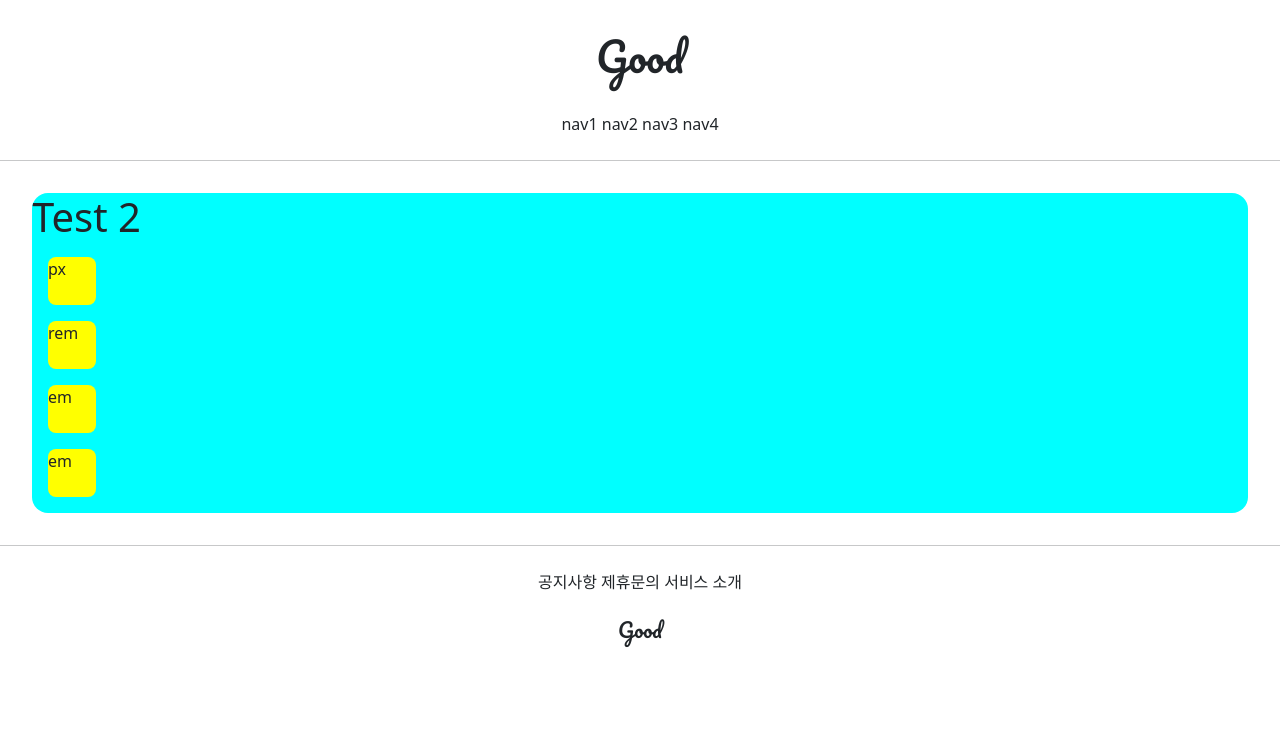
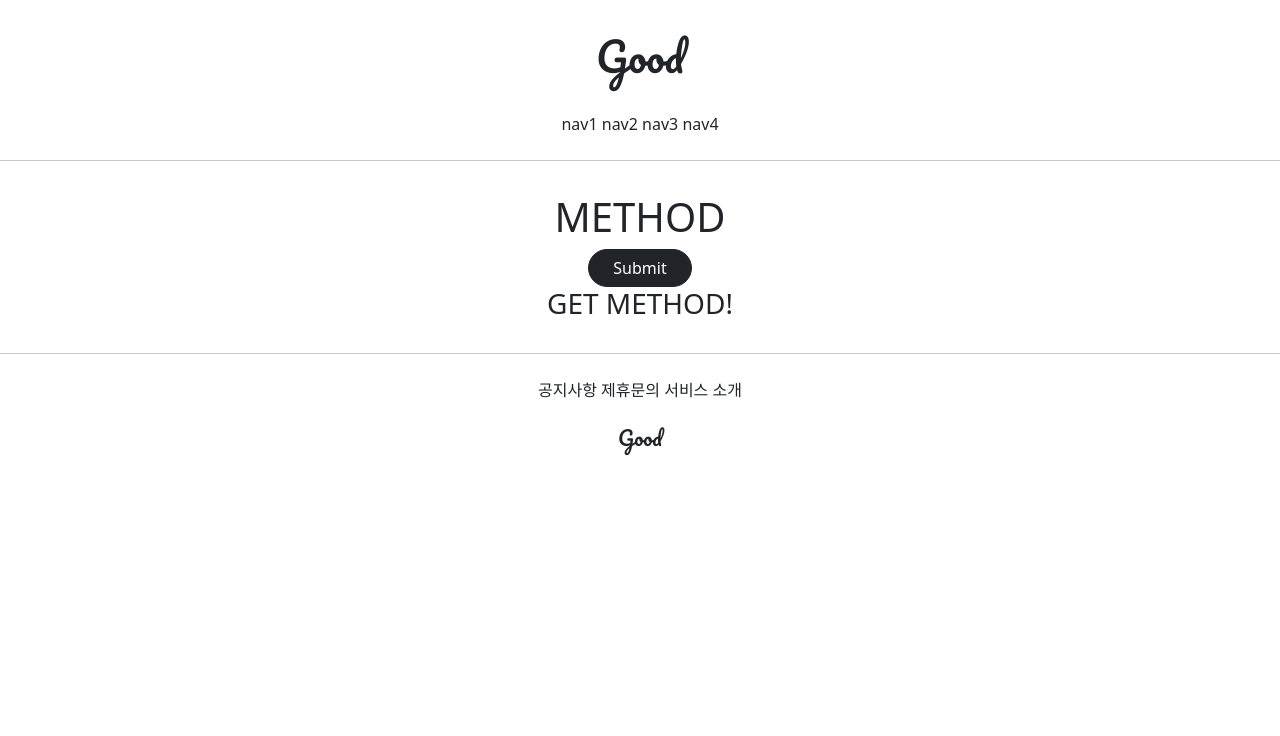
Before and after one commit to wer319452/self_GIS_study_git, a Django app: page /accounts/hello_world/ in a window 1280 px wide. Shown: the top 736 px of the page. Run offline with Django 3.2, Linux system fonts and the light colour scheme; parts of the project's set-up code (start-up, migrations or seed data) failed here and were passed over.

Commit message:
7.8 GIS self commit 2

```diff
--- a/accountapp/templates/accountapp/hello_world.html
+++ b/accountapp/templates/accountapp/hello_world.html
@@ -2,30 +2,15 @@
 
 {% block content %}
 
-    <style>
+    <div style="margin: 2rem; text-align: center">
+        <h1>METHOD</h1>
 
+        <form action="/accounts/hello_world/" method="post">
+            {% csrf_token %} {# 필수 #}
+            <input type="submit" class="btn btn-dark rounded-pill px-4">
+        </form>
 
-        .testing {
-            background-color: yellow;
-            margin: 1rem;
-            height: 48px;
-            width: 48px;
-            border-radius: .5rem;
-            display: block;
-        }
-
-    </style>
-
-    <div style="height: 20rem; background-color: aqua;
-    margin: 2rem; border-radius: 1rem; overflow: scroll">
-        <h1>Test 2</h1>
-    <div class="testing" style="height: 48px; width: 48px;">px</div>
-    <div class="testing" style="height: 3rem; width: 3rem;">rem</div>
-    <div class="testing" style="height: 3em; width: 3em;">em</div>
-    <div class="testing" style="height: 3em; width: 3em;">em</div>
-    <div class="testing" style="height: 3em; width: 3em;">em</div>
-    <div class="testing" style="height: 3em; width: 3em;">em</div>
-    <div class="testing" style="height: 30%; width: 30%;">%</div>
+        <h3>{{ text }}</h3>
     </div>
 
 {% endblock %}
--- a/accountapp/views.py
+++ b/accountapp/views.py
@@ -3,4 +3,9 @@ from django.shortcuts import render
 
 # Create your views here.
 def hello_world(request):
-    return render(request, "accountapp/hello_world.html")
+    if request.method == "POST":
+        return render(request, "accountapp/hello_world.html",
+                      context={'text':'POST METHOD!'}) #차이를 두기 위해 추가적인 데이터
+    else:
+        return render(request, "accountapp/hello_world.html",
+                      context={'text':'GET METHOD!'})
```
